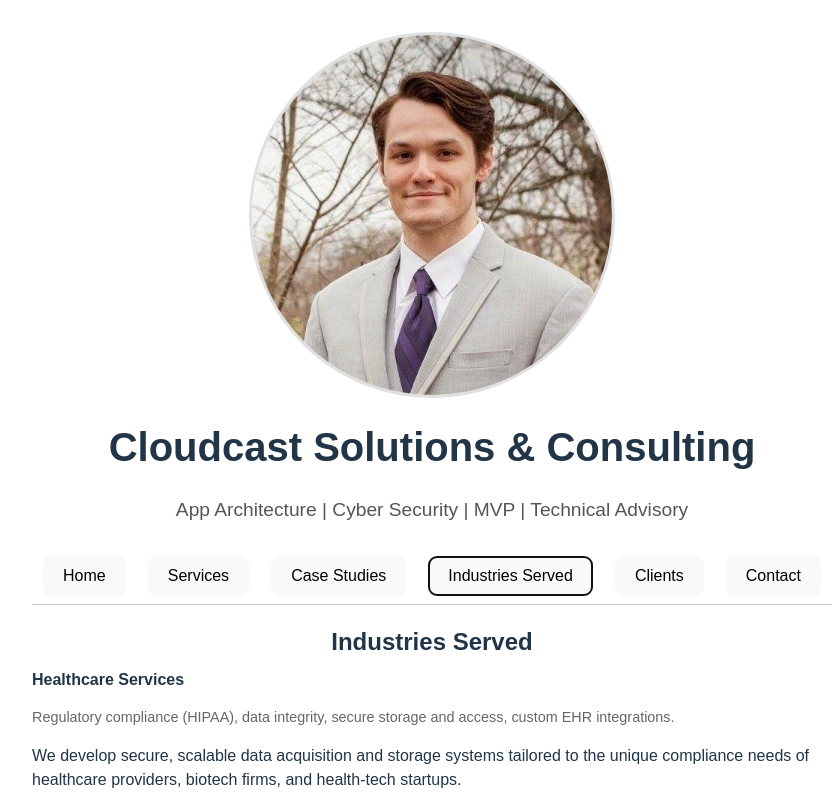
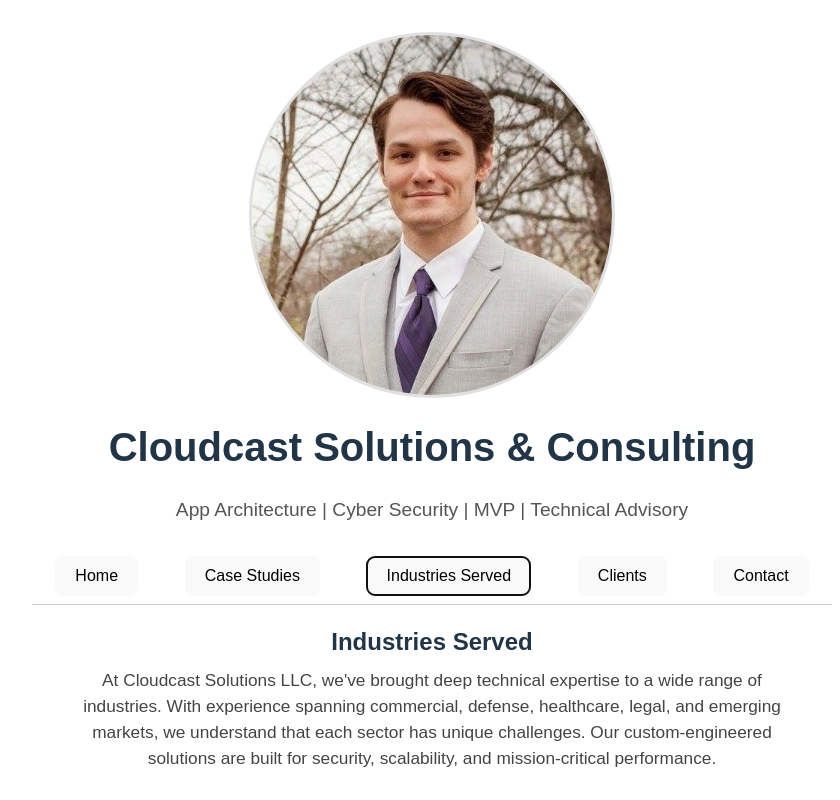
Before and after one commit to jacksdh7/cloudcast-solutions-website, a React (Vite) app: page / in a window 1280 px wide. Both pictures are taken after a click on the button "Industries Served". Shown: the top 800 px of the page, without its empty margins (208-1048 px from the left). Built offline with nearby package versions, Linux system fonts and the light colour scheme.

Commit message:
Finished industries served section.

```diff
--- a/src/App.jsx
+++ b/src/App.jsx
@@ -98,14 +98,6 @@ function App() {
             </Section>
           )}
 
-          {tab === 'services' && (
-            <Section title={content.services.title}>
-              <ul>
-                {content.services.items.map((item, i) => <li key={i}>{item}</li>)}
-              </ul>
-            </Section>
-          )}
-
           {tab === 'projects' && (
             <Section title={content.projects.title}>
               {content.projects.projects.map((proj, i) => (
@@ -119,13 +111,42 @@ function App() {
 
           {tab === 'industries' && (
             <Section title={content.industries.title}>
-              {content.industries.industry.map((job, i) => (
-                <div key={i} style={{ marginTop: i === 0 ? 0 : '1rem' }}>
-                  <strong>{job.title}</strong>
-                  <p style={{ fontSize: '0.9rem', color: '#666' }}>{job.years}</p>
-                  <p>{job.desc}</p>
-                </div>
-              ))}
+              <div style={{ maxWidth: 700, margin: '0 auto 2rem auto', color: '#444', fontSize: '1.08rem', textAlign: 'center' }}>
+                {content.industries.desc}
+              </div>
+              <ul style={{ listStyle: 'none', padding: 0, margin: 0 }}>
+                {content.industries.industry.map((industry, i) => (
+                  <li
+                    key={i}
+                    style={{
+                      marginBottom: '2rem',
+                      padding: '0 0 1.5rem 0',
+                      maxWidth: 600,
+                      marginLeft: 'auto',
+                      marginRight: 'auto',
+                      border: 'none',
+                      background: 'none',
+                      boxShadow: 'none'
+                    }}
+                  >
+                    <div style={{ fontWeight: 'bold', fontSize: '1.1rem', marginBottom: '0.5rem' }}>
+                      {industry.title}
+                    </div>
+                    <div style={{ marginBottom: industry.items?.length ? '0.5rem' : 0 }}>
+                      {industry.desc}
+                    </div>
+                    {industry.items && industry.items.length > 0 && (
+                      <ul style={{ paddingLeft: '1.2rem', margin: 0 }}>
+                        {industry.items.map((item, j) => (
+                          <li key={j} style={{ marginBottom: '0.25rem', color: '#444', fontSize: '0.98rem' }}>
+                            {item}
+                          </li>
+                        ))}
+                      </ul>
+                    )}
+                  </li>
+                ))}
+              </ul>
             </Section>
           )}
 
--- a/src/content.js
+++ b/src/content.js
@@ -5,7 +5,6 @@ const content = {
     portraitSrc: "/cloudcast-solutions-website/headshot.jpg",
     tabs: [
         { label: "Home", value: "home" },
-        { label: "Services", value: "services" },
         { label: "Case Studies", value: "projects" },
         { label: "Industries Served", value: "industries" },
         { label: "Clients", value: "clients" },
@@ -49,17 +48,80 @@ const content = {
     },
     industries: {
         title: "Industries Served",
+        desc: `At Cloudcast Solutions LLC, we've brought deep technical expertise to a wide range of industries. With
+        experience spanning commercial, defense, healthcare, legal, and emerging markets, we understand that each sector
+        has unique challenges. Our custom-engineered solutions are built for security, scalability, and mission-critical
+        performance.`,
         industry: [
             {
-                title: "Healthcare Services",
-                years: "Regulatory compliance (HIPAA), data integrity, secure storage and access, custom EHR integrations.",
-                desc: "We develop secure, scalable data acquisition and storage systems tailored to the unique compliance needs of healthcare providers, biotech firms, and health-tech startups."
+                title: "Startups & Product Development",
+                desc: `We serve as technical advisors and development leads for early-stage companies, helping bring
+                ideas to life quickly through lean MVPs. Our team guides founders through architecture, compliance,
+                and scaling decisions.`,
+                items: [
+                    "MVP development and technical planning",
+                    "Mobile app architecture and codebase reviews",
+                    "Time-sensitive bug resolution and go-to-market readiness",
+                ],
             },
             {
-                title: "Startups & Tech Innovators",
-                years: "Time to market, MVP validation, architecture decisions.",
-                desc: "We serve as technical co-founders for early-stage startups, helping them validate ideas, build MVPs, and scale securely and efficiently."
-            }
+                title: "Legal & Law Firms",
+                desc: `We support law firms by aligning technical solutions with legal compliance and case needs. From
+                data acquisition and chain-of-custody preservation to digital forensics and recovery, we help legal teams
+                handle sensitive data with precision and integrity.`,
+                items: [
+                    "Secure data acquisition and verification for litigation support",
+                    "Recovery and reconstruction of deleted or corrupted files",
+                    "Digital forensics for civil and criminal cases",
+                    "Ensuring evidentiary standards in data handling and reporting",
+                ],
+            },
+            {
+                title: "Healthcare & Pharmaceutical",
+                desc: `From mobile prescription platforms to patient engagement tools, we've helped build HIPAA-conscious,
+                secure, and scalable healthcare applications. Whether integrating pharmacy systems or designing
+                mobile-first health apps, our solutions support medication access, data privacy, and seamless
+                user experience.`,
+                items: [
+                    "Mobile app development for pharmacies and patients",
+                    "Drug pricing APIs and location-based services",
+                    "Secure patient communications and data handling",
+                ],
+            },
+            {
+                title: "Embedded Systems & IoT",
+                desc: `We design and deploy firmware and low-level applications for embedded hardware across industrial and
+                research settings. From digital signal processing to sensor data acquisition, our embedded solutions operate
+                in the real world with high reliability.`,
+                items: [
+                    "Microcontroller-based communication systems",
+                    "Digital signal processing for audio and sensors",
+                    "Custom PCB design and hardware efficient firmware development",
+                ],
+            },
+            {
+                title: "Telecommunications & Networking",
+                desc: `With hands-on experience in real-time communication systems, VoIP, and secure network communications,
+                we've engineer software that connects users reliably and privately. Our cloud-based and embedded telecom work is
+                used in both public and private sectors.`,
+                items: [
+                    "Real-time encrypted VoIP over cloud based architectures",
+                    "Heterogeneous wireless communication systems",
+                    "Network automation and provisioning",
+                ],
+            },
+            {
+                title: "Defense & Government",
+                desc: `With a background in cybersecurity, embedded systems, and encrypted communications, we've
+                delivered mission-critical solutions for defense and federal agencies. We specialize in hardened
+                systems, secure messaging, and embedded software for rugged environments.`,
+                items: [
+                    "Encrypted communication and embedded security",
+                    "Real-time tracking and surveillance systems",
+                    "Linux kernel modules for embedded devices",
+                    "Secure provisioning and automation pipelines",
+                ],
+            },
         ]
     },
     clients: {
@@ -74,11 +136,6 @@ const content = {
                 name: "DUKAPAQ",
                 description: "Mobile App Development and Release, Custom POS Devices Integration",
                 logo: "/cloudcast-solutions-website/dukapaq_logo.webp"
-            },
-            {
-                name: "Gold Rule, Inc.",
-                description: "Data Recovery and Archival Web Scraping",
-                logo: ""
             },
             {
                 name: "Express Scripts",
```
